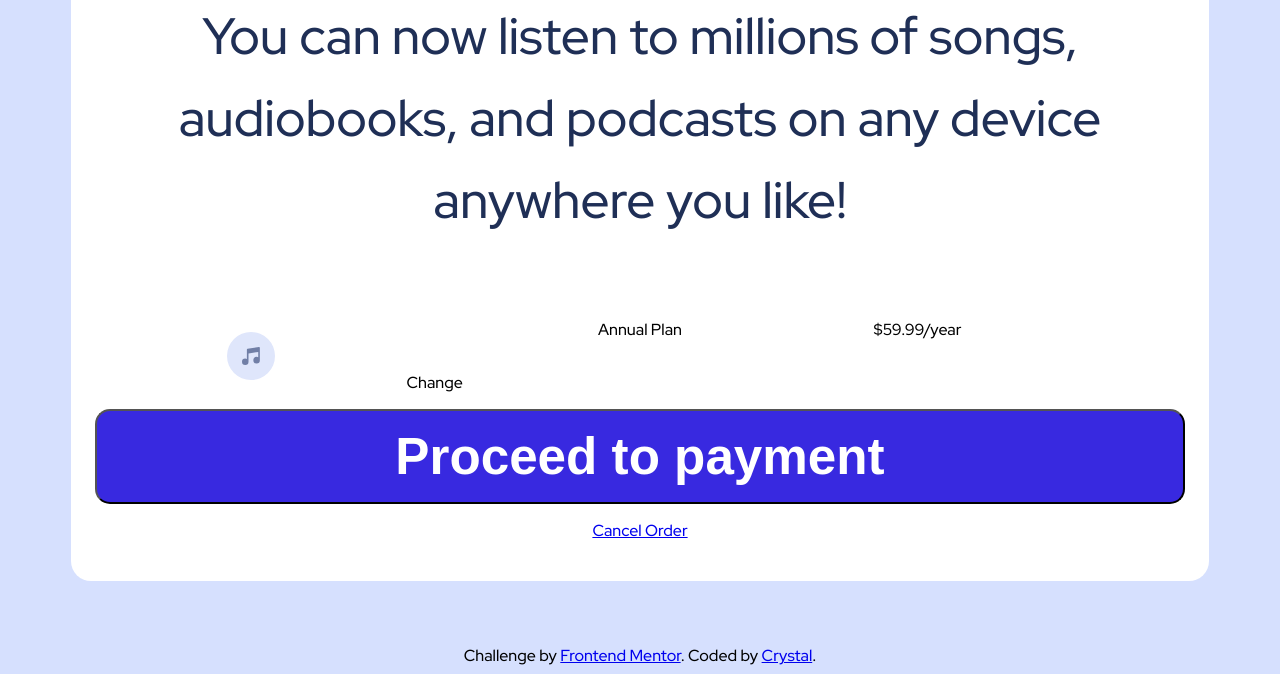
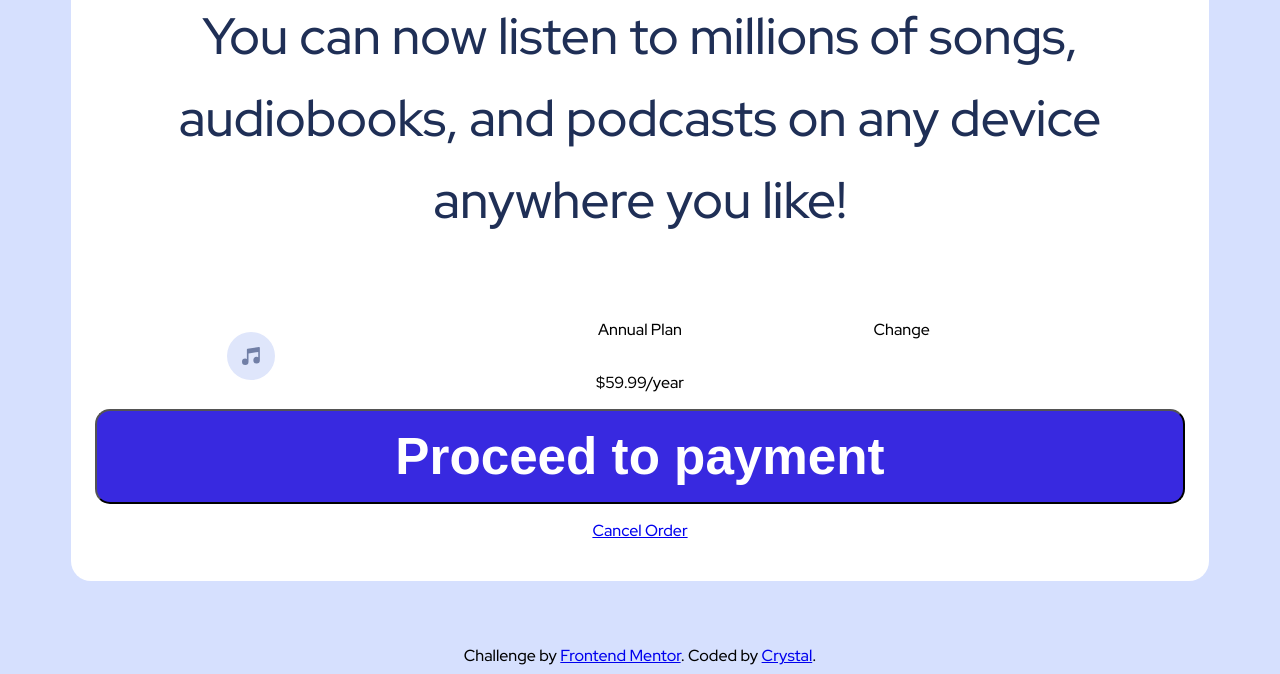
Before and after one commit to crwainstock/fe-mentor-order-summary, a plain HTML site: page index.html in a window 1280 px wide. Shown: the part 777-1451 px from the top of the page. Drawn offline with Linux system fonts and the light colour scheme.

Commit message:
grid-item-3 column and row styling

```diff
--- a/styles.css
+++ b/styles.css
@@ -64,6 +64,11 @@ body {
   grid-row: 1;
   place-self: center;
 }
+.grid-item-3 {
+  grid-column: 2 / 3;
+  grid-row: 2;
+  place-self: center;
+}
 
 .call-to-action {
   text-align: center;
```
